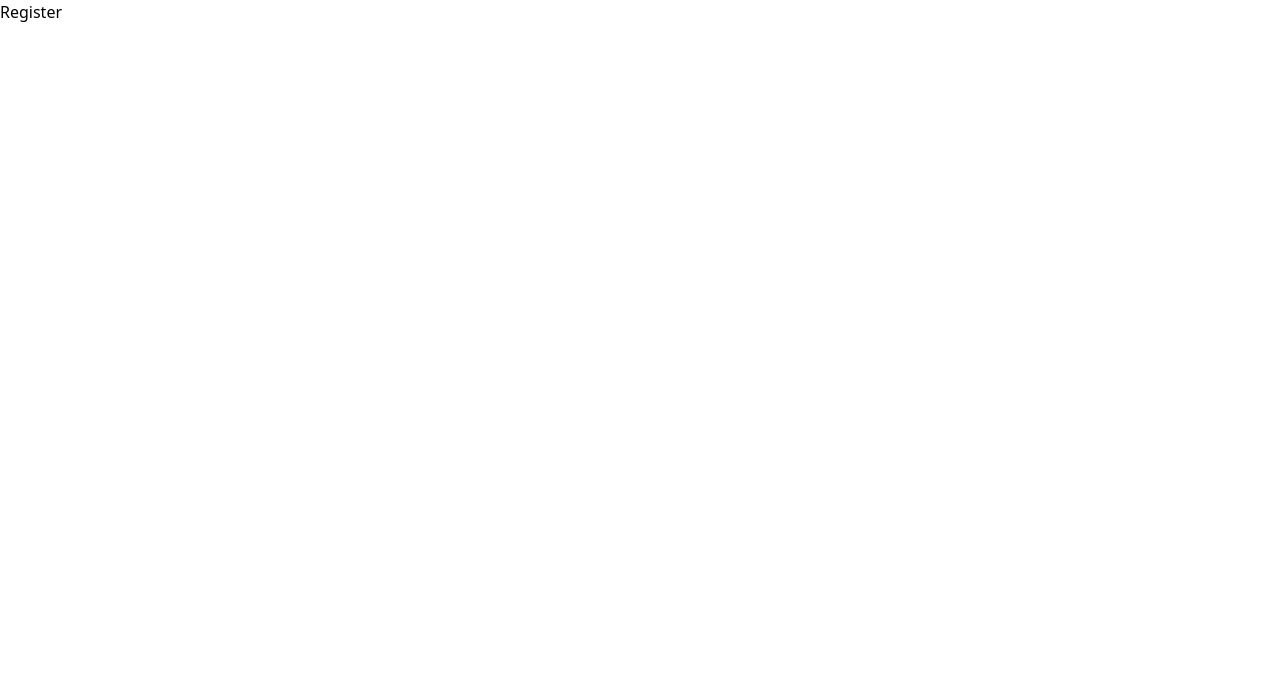
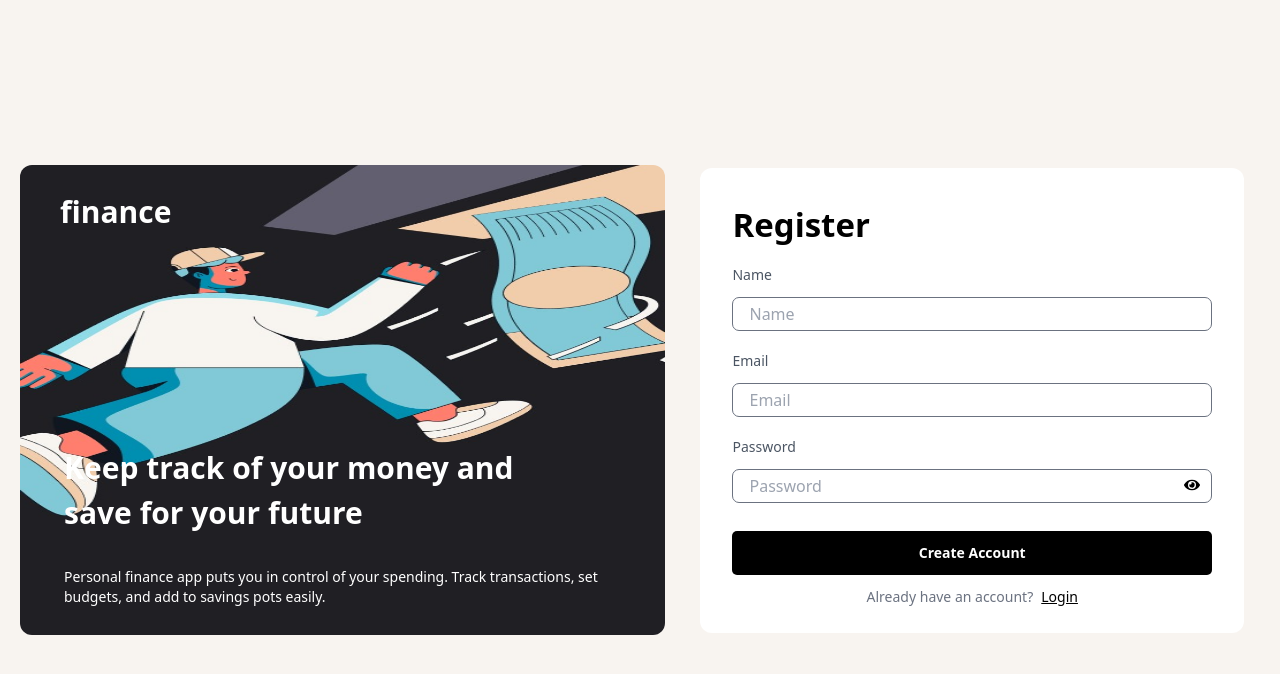
Before and after one commit to SamChus/personal-finance-app, a React (Vite) app: page /register in a window 1280 px wide. Shown: the top 674 px of the page. Built offline with nearby package versions, Linux system fonts and the light colour scheme.

Commit message:
login work

```diff
--- a/package.json
+++ b/package.json
@@ -15,8 +15,10 @@
     "framer-motion": "^12.4.2",
     "react": "^19.0.0",
     "react-dom": "^19.0.0",
+    "react-icons": "^5.4.0",
     "react-loading-skeleton": "^3.5.0",
     "react-router": "^7.1.5",
+    "react-toastify": "^11.0.3",
     "recharts": "^2.15.1",
     "tailwind-merge": "^3.0.1",
     "tailwindcss-animate": "^1.0.7",
--- a/src/auth/Login.jsx
+++ b/src/auth/Login.jsx
@@ -1,8 +1,13 @@
 import React from 'react'
+import SignIn from '../components/SignIn'
+import { ToastContainer } from "react-toastify"
 
 const Login = () => {
   return (
-    <div>Login</div>
+    <div>
+      <ToastContainer />
+      <SignIn />
+    </div>
   )
 }
 
--- a/src/auth/Register.jsx
+++ b/src/auth/Register.jsx
@@ -1,8 +1,13 @@
 import React from 'react'
+import SignUp from '../components/SignUp'
+import { ToastContainer } from "react-toastify"
 
 const Register = () => {
   return (
-    <div>Register</div>
+    <div>
+      <ToastContainer />
+      <SignUp />
+    </div>
   )
 }
 
--- /dev/null
+++ b/src/components/SignIn.jsx
@@ -0,0 +1,84 @@
+import React from 'react'
+import loginpic from '../assets/imgs/loginpic.jpg'
+import { Link } from 'react-router'
+import { toast } from 'react-toastify'
+import { useNavigate } from 'react-router'
+import { useState } from 'react'
+import { FaEye, FaEyeSlash } from 'react-icons/fa';
+
+
+const SignIn = () => {
+
+    const [email, setEmail] = useState('')
+    const [password, setPassword] = useState('')
+
+    const navigate = useNavigate();
+
+    const userInfo = JSON.parse(localStorage.getItem("userInfo"))
+
+    const [showPassword, setShowPassword] = useState(false)
+
+    const togglePasswordVisibility = () => {
+        setShowPassword(!showPassword)
+    }
+
+    const handleLogin = (e) => {
+      e.preventDefault()
+
+      if (userInfo === null) {
+        toast.error('Account does not exist', {autoClose:1000})
+        return;
+      }
+
+      if (userInfo.email !== email  || userInfo.password !== password) {
+        toast.error('Invalid email or password', {autoClose: 1000})
+        return;
+      } else {
+        toast.success('Login successfully', {autoClose: 1000})
+
+        setTimeout(() => {
+          navigate('/');
+        }, 2000);
+      }
+  }
+
+
+  return (
+    <div className="w-full flex px-2 h-screen bg-beige-100 justify-between items-center ">
+        <div className="w-[51%] ml-3 relative">
+            <img src={loginpic} className='w-full h-[470px] rounded-xl' alt="" />
+            <h1 className="absolute top-6 left-10 text-white font-bold text-[30px]">finance</h1>
+            <p className='absolute bottom-[100px] text-[30px] w-[70%] left-11 font-bold text-white'>Keep track of your money and save for your future</p>
+            <p className='absolute bottom-7 left-11 w-[90%] text-sm  text-white'>Personal finance app puts you in control of your spending. Track transactions, set budgets, and add to savings pots easily.</p>
+        </div>
+
+        <div className="w-[43%] p-8 mr-7 flex h-[465px] flex-col  bg-white rounded-xl">
+            <h1 className="text-[33px] font-bold">Login</h1>
+            <form className='flex flex-col mt-5 '>
+                <label htmlFor="email" className='text-sm text-gray-600 mb-3'>Email</label>
+                <input type="email" id='email' value={email} onChange={(e) => setEmail(e.target.value)} className='border-[1px] border-gray-500 px-4 py-1 rounded-[7px] ' placeholder='Email' />
+
+                <label htmlFor="password" id='password' value={password} onChange={(e) => setPassword  (e.target.value)} className='text-sm text-gray-600 mt-8 mb-3'>Password</label>
+                <div className='relative'>
+                    <input type={showPassword ? "text" : "password"} id='password' value={password} onChange={(e) => setPassword(e.target.value)} className='border-[1px] border-gray-500 px-4 py-1 rounded-[7px] w-full' placeholder='Password' />
+                    <span onClick={togglePasswordVisibility} className='absolute right-3 top-2 cursor-pointer'>
+                        {showPassword ? <FaEyeSlash /> : <FaEye />}
+                    </span>
+                </div>
+
+                <button onClick={handleLogin} className='w-full bg-black text-center text-white rounded-[5px] mt-7 font-bold text-sm p-3'>Login</button>
+            </form>
+            <div className='w-full text-center mt-8 text-sm'>
+                <p className='font-medium text-gray-500'>Need to create an account?
+                    <Link to={"/register"} className='text-black ml-2 underline'>
+                    Sign Up
+                    </Link>
+                    </p>
+
+            </div>
+        </div>
+    </div>
+  )
+}
+
+export default SignIn
--- /dev/null
+++ b/src/components/SignUp.jsx
@@ -0,0 +1,82 @@
+import React from 'react'
+import { useState } from 'react'
+import { useNavigate } from 'react-router'
+import loginpic from '../assets/imgs/loginpic.jpg'
+import { Link } from 'react-router'
+import { toast } from 'react-toastify'
+import { FaEye, FaEyeSlash } from 'react-icons/fa';
+
+const SignUp = () => {
+
+  const [name, setName] = useState('');
+  const [email, setEmail] = useState('');
+  const [password, setPassword] = useState('');
+
+  const navigate = useNavigate();
+
+  const handleSubmit = (e) => {
+    e.preventDefault();
+    if (name==="" || email === "" || password ==="") {
+      toast.error('Please fill in all fields', {autoClose:1000})
+      return;
+    } else {
+      const userData = {name, email, password}
+
+    localStorage.setItem("userInfo", JSON.stringify(userData))
+    toast.success('Account created successfully', {autoClose: 1000})
+
+    setTimeout(() => {
+      navigate('/login');
+    }, 2000);
+    }
+
+  }
+const [showPassword, setShowPassword] = useState(false);
+
+const togglePasswordVisibility = () => {
+    setShowPassword(!showPassword);
+};
+
+return (
+        <div>
+             <div className="w-full flex px-2 h-screen bg-beige-100 justify-between items-center ">
+                <div className="hidden lg:block w-[51%] ml-3 relative">
+                    <img src={loginpic} className='w-full h-[470px] rounded-xl' alt="" />
+                    <h1 className="absolute top-6 left-10 text-white font-bold text-[30px]">finance</h1>
+                    <p className='absolute bottom-[100px] text-[30px] w-[70%] left-11 font-bold text-white'>Keep track of your money and save for your future</p>
+                    <p className='absolute bottom-7 left-11 w-[90%] text-sm  text-white'>Personal finance app puts you in control of your spending. Track transactions, set budgets, and add to savings pots easily.</p>
+                </div>
+
+                <div className="w-[43%] p-8 mr-7 flex h-[465px] flex-col  bg-white rounded-xl">
+                    <h1 className="text-[33px] font-bold">Register</h1>
+                    <form className='flex flex-col mt-4 '>
+
+                        <label htmlFor="name" className='text-sm text-gray-600 mb-3'>Name</label>
+                        <input type="text" id='name' value={name} onChange={(e) => setName(e.target.value)} className='border-[1px] border-gray-500 px-4 py-1 rounded-[7px] mb-5 ' placeholder='Name' />
+
+                        <label htmlFor="email" className='text-sm text-gray-600 mb-3'>Email</label>
+                        <input type="email" id='email' value={email} onChange={(e) => setEmail(e.target.value)} className='border-[1px] border-gray-500 px-4 py-1 rounded-[7px] ' placeholder='Email' />
+
+                        <label htmlFor="password" className='text-sm text-gray-600 mt-5 mb-3'>Password</label>
+                        <div className='relative'>
+                            <input type={showPassword ? "text" : "password"} id='password' value={password} onChange={(e) => setPassword(e.target.value)} className='border-[1px] border-gray-500 px-4 py-1 rounded-[7px] w-full' placeholder='Password' />
+                            <span onClick={togglePasswordVisibility} className='absolute right-3 top-2 cursor-pointer'>
+                            {showPassword ? <FaEyeSlash /> : <FaEye />}
+                             </span>
+                        </div>
+
+                        <button onClick={handleSubmit} className='w-full bg-black text-center text-white rounded-[5px] mt-7 font-bold text-sm p-3'>Create Account</button>
+                    </form>
+                        <div className='w-full text-center mt-3 text-sm'>
+                            <p className='font-medium text-gray-500'>Already have an account?
+                                <Link to={"/login"} className='text-black ml-2 underline'>Login</Link>
+                            </p>
+
+                        </div>
+                </div>
+            </div>
+        </div>
+)
+}
+
+export default SignUp
--- a/src/routes/Routes.jsx
+++ b/src/routes/Routes.jsx
@@ -40,7 +40,9 @@ import Register from "../auth/Register";
 import Overview from "../features/Overview";
 
 
+
 const router = createBrowserRouter([
+
   {
     path: "/",
     element: <Layout />,
```
Also changed, not shown: src/assets/imgs/loginpic.jpg (added), 1 other file (tests, documents, lock files or other folders).
